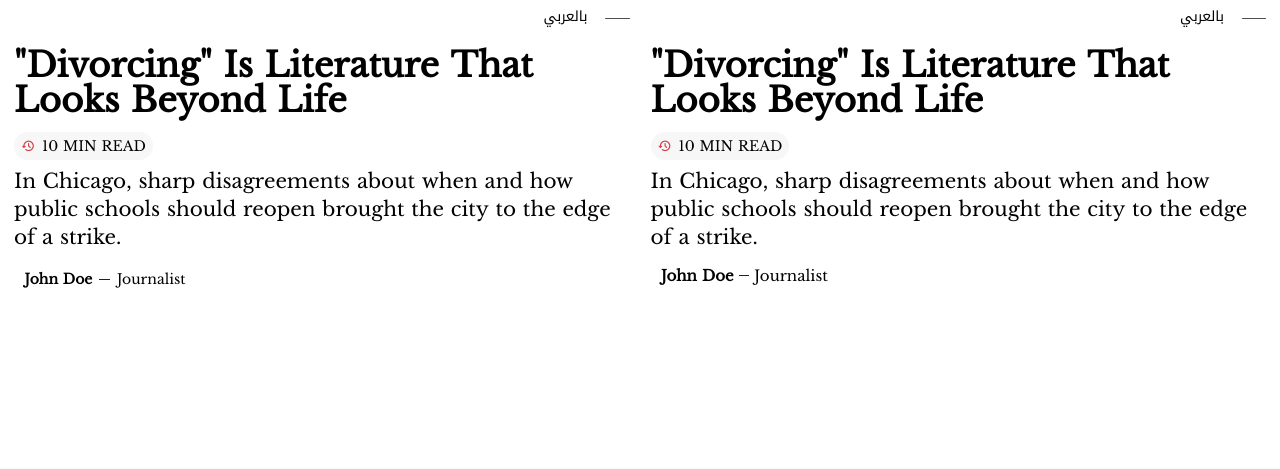
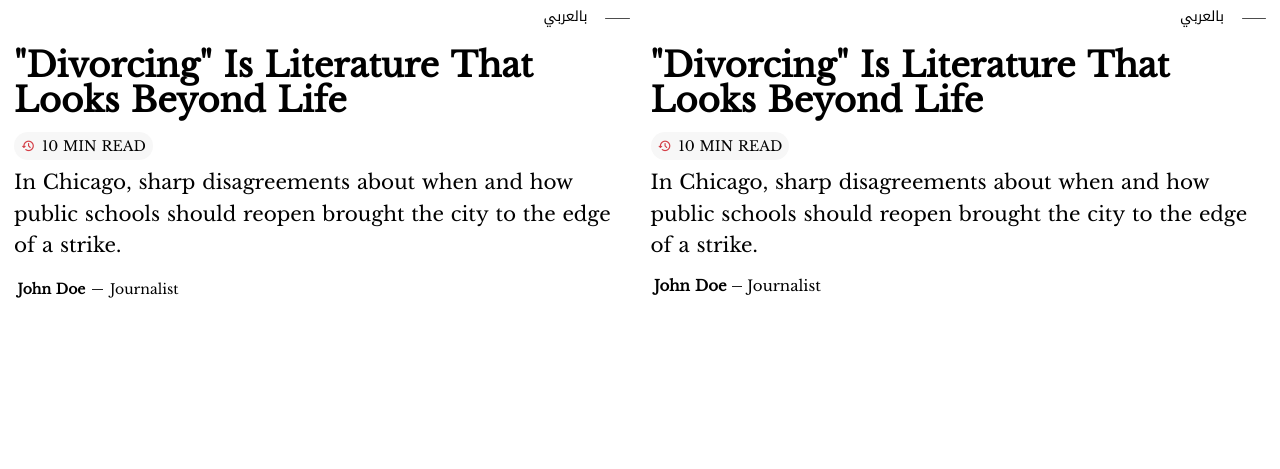
Before and after one commit to kevinabouhanna/al-safa, a PHP site: page / in a window 1280 px wide. Shown: the part 5057-5526 px from the top of the page. Run offline with PHP 8.4, Linux system fonts and the light colour scheme; style sheets or scripts are compiled from the project's sources; some web fonts are replaced.

Commit message:
up-to-date

```diff
--- a/index.php
+++ b/index.php
@@ -280,14 +280,14 @@
                         </div>
                     </div>
                 </div>
-                <div class="py-2 md:text-s-1 text-sm leading-8">
+                <div class="py-2 md:text-s-1 text-sm leading-9">
                     In Chicago, sharp disagreements about when and how public schools should reopen brought the city to
                     the edge of a strike.
                 </div>
                 <div>
                     <div class="inline-block bg-white mt-2">
                         <div class="flex items-center justify-between p-1 md:text-base text-xs">
-                            <div class="font-bold md:ml-2">
+                            <div class="font-bold">
                                 John Doe
                             </div>
                             <div class="flex flex-row items-center mx-2">
@@ -325,14 +325,14 @@
                         </div>
                     </div>
                 </div>
-                <div class="py-2 md:text-s-1 text-sm leading-8">
+                <div class="py-2 md:text-s-1 text-sm leading-9">
                     In Chicago, sharp disagreements about when and how public schools should reopen brought the city to
                     the edge of a strike.
                 </div>
                 <div>
                     <div class="inline-block bg-white my-2">
                         <div class="flex items-center justify-between p-1 md:text-15px text-xs">
-                            <div class="font-bold md:ml-2">
+                            <div class="font-bold">
                                 John Doe&nbsp;
                             </div>
                             <div class="flex flex-row items-center mxs-1-2">
--- a/package.json
+++ b/package.json
@@ -5,7 +5,7 @@
   "main": "tailwind.config.js",
   "dependencies": {
     "autoprefixer": "^10.2.5",
-    "tailwindcss": "^2.1.2"
+    "tailwindcss": "^2.1.4"
   },
   "devDependencies": {},
   "scripts": {
```
